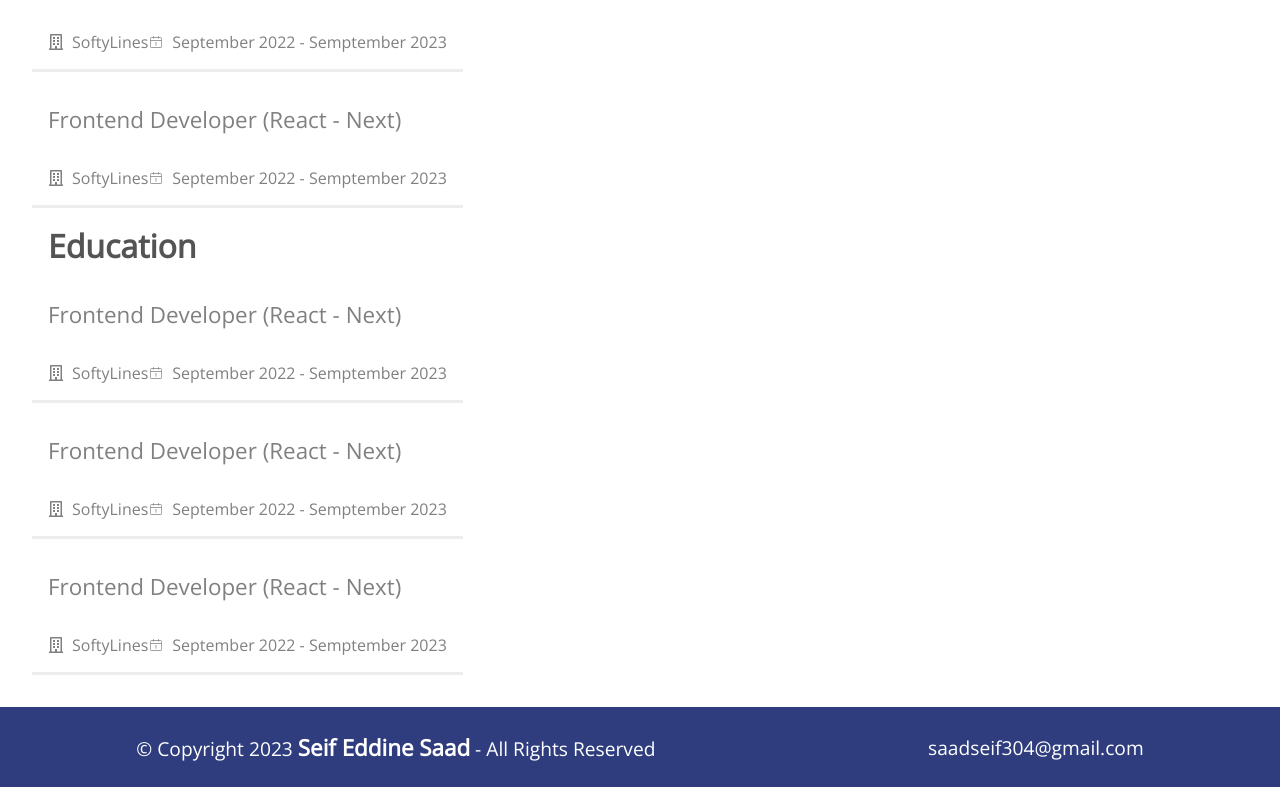
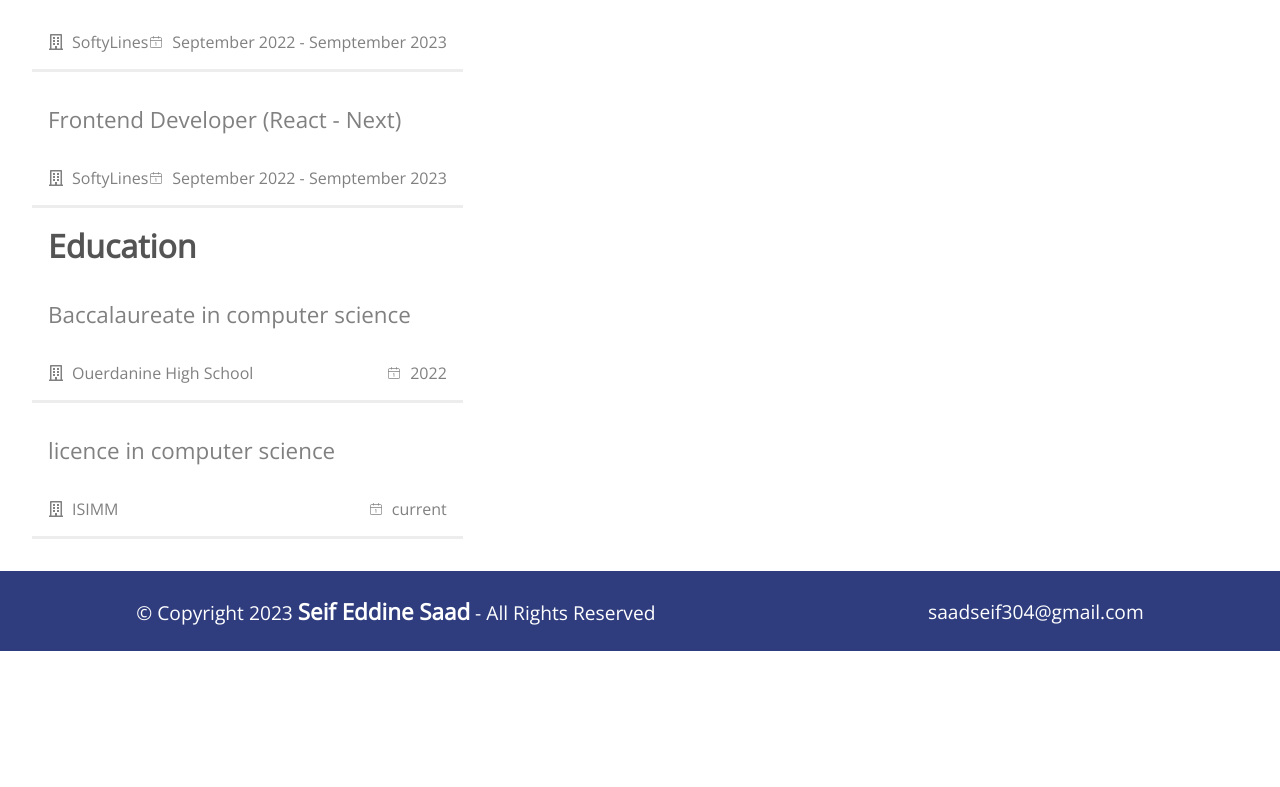
Before and after one commit to seifeddinesaad01/My-Personal-Portfolio, a React (Create React App) app: page /about in a window 1280 px wide. Shown: the part 765-1552 px from the top of the page. After the commit the page ends 1416 px from the top, so only its background shows below. Built offline with nearby package versions, Linux system fonts and the light colour scheme.

Commit message:
changing the content of the education section

```diff
--- a/src/Features/About/About.tsx
+++ b/src/Features/About/About.tsx
@@ -1,7 +1,7 @@
 import React from 'react'
 import "./About.css";
 import InfoCard from '../../components/InfoCard/InfoCard';
-import { sectionTwoInfo } from '../../data/constants';
+import { educationInfo, sectionTwoInfo } from '../../data/constants';
 const About = () => {
     return (
         <div className="about__container">
@@ -20,12 +20,12 @@ const About = () => {
             <div className="about__bottom">
                 <h1>Work Experience</h1>
                 {sectionTwoInfo?.map((info) => {
-                    return <InfoCard data={info}/>
+                    return <InfoCard data={info} />
                 })}
-                 <h1>Education</h1>
-                {sectionTwoInfo?.map((info) => {
-                    return <InfoCard data={info}/>
-                })}
+                <h1>Education</h1>
+                {educationInfo?.map((info) => {
+                        return <InfoCard data={info} />
+                    })}
             </div>
 
         </div>)
--- a/src/Features/SectionTwo/SectionTwo.tsx
+++ b/src/Features/SectionTwo/SectionTwo.tsx
@@ -2,7 +2,7 @@ import React from 'react'
 import { Tab, Tabs } from '../../components/Tabs/Tabs';
 import "./SectionTwo.css"
 import InfoCard from '../../components/InfoCard/InfoCard';
-import { sectionTwoInfo } from '../../data/constants';
+import { educationInfo, sectionTwoInfo } from '../../data/constants';
 
 const SectionTwo = () => {
   return (
@@ -25,7 +25,7 @@ const SectionTwo = () => {
           })}
           </Tab>
           <Tab label="Education">
-          {sectionTwoInfo?.map((info)=>{
+          {educationInfo?.map((info)=>{
             return  <InfoCard data={info}/>
           })}
           </Tab>
--- a/src/data/constants.ts
+++ b/src/data/constants.ts
@@ -1,40 +1,54 @@
 export const links = [
   {
-      name:"Home",
-       tag:"home"
+    name: "Home",
+    tag: "home",
   },
   {
-      name:"About",
-       tag:"about"
+    name: "About",
+    tag: "about",
   },
   {
-      name:"Skills",
-       tag:"skills"
+    name: "Skills",
+    tag: "skills",
   },
   {
-      name:"Projects",
-       tag:"projects"
+    name: "Projects",
+    tag: "projects",
   },
   {
-      name:"Contact",
-       tag:"contact"
+    name: "Contact",
+    tag: "contact",
   },
 ];
 
-export const sectionTwoInfo =[
+export const sectionTwoInfo = [
   {
-    position:"Frontend Developer (React - Next)",
-    place:"SoftyLines",
-    date:"September 2022 - Semptember 2023"
+    position: "Frontend Developer (React - Next)",
+    place: "SoftyLines",
+    date: "September 2022 - Semptember 2023",
   },
   {
-    position:"Frontend Developer (React - Next)",
-    place:"SoftyLines",
-    date:"September 2022 - Semptember 2023"
+    position: "Frontend Developer (React - Next)",
+    place: "SoftyLines",
+    date: "September 2022 - Semptember 2023",
   },
   {
-    position:"Frontend Developer (React - Next)",
-    place:"SoftyLines",
-    date:"September 2022 - Semptember 2023"
+    position: "Frontend Developer (React - Next)",
+    place: "SoftyLines",
+    date: "September 2022 - Semptember 2023",
+  },
+];
+
+export const educationInfo = [
+  {
+    position: "Baccalaureate in computer science",
+    place:"Ouerdanine High School",
+    date:"2022"
+  },
+  {
+    position: "licence in computer science",
+    place:"ISIMM",
+    date:"current"
   }
-]
+
+];
```
Lines whose indentation alone changed are shown as unchanged.
